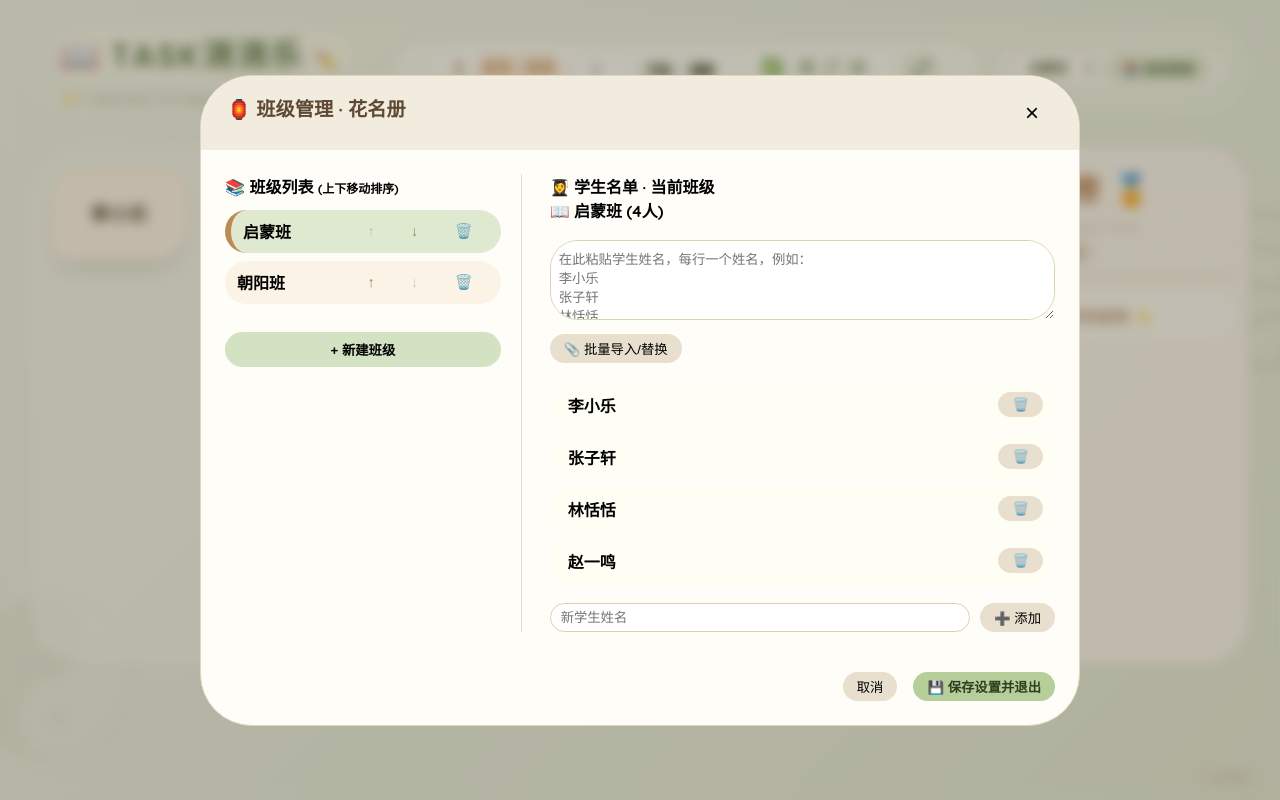
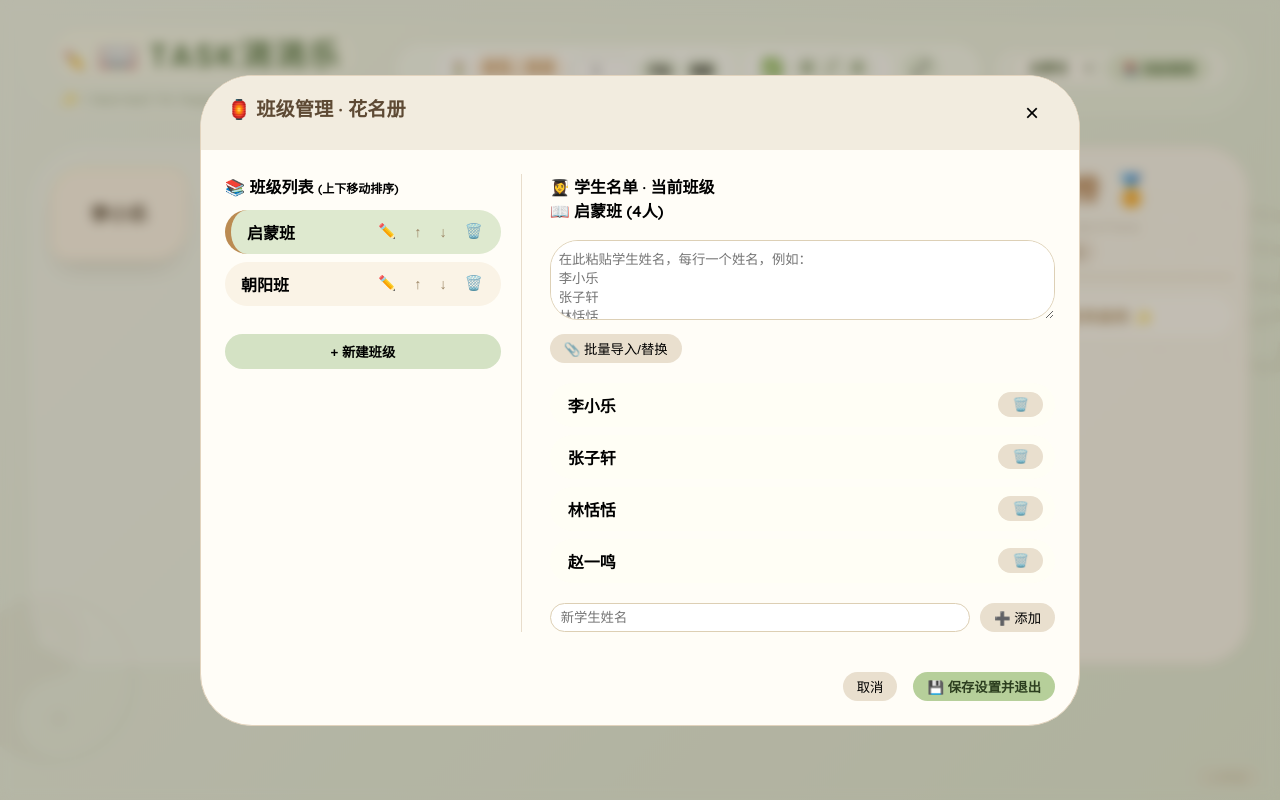
Before and after one commit to yuxiaoqin722-wq/teaching-tools, a plain HTML site: page tools/2taskxiaoxiaole.html in a window 1280 px wide. Both pictures are taken after a click on the button "📚 班级管理". Drawn offline with Linux system fonts and the light colour scheme.

Commit message:
Update 2taskxiaoxiaole.html

```diff
--- a/tools/2taskxiaoxiaole.html
+++ b/tools/2taskxiaoxiaole.html
@@ -83,6 +83,21 @@
             padding: 0 12px 0 6px;
             border-radius: 48px;
         }
+        .edit-title-btn {
+            background: none;
+            border: none;
+            font-size: 1.1rem;
+            cursor: pointer;
+            color: #8aa07a;
+            padding: 0 4px;
+            border-radius: 30px;
+            transition: 0.1s;
+            order: -1;
+        }
+        .edit-title-btn:hover {
+            background: #e0e9d4;
+            transform: scale(0.95);
+        }
         .main-title {
             font-size: 2rem;
             font-weight: 600;
@@ -93,20 +108,6 @@
             transition: 0.1s;
             white-space: nowrap;
         }
-        .edit-title-btn {
-            background: none;
-            border: none;
-            font-size: 1.1rem;
-            cursor: pointer;
-            color: #8aa07a;
-            padding: 0 4px;
-            border-radius: 30px;
-            transition: 0.1s;
-        }
-        .edit-title-btn:hover {
-            background: #e0e9d4;
-            transform: scale(0.95);
-        }
         .subtitle {
             font-size: 0.85rem;
             color: #8aa07a;
@@ -116,7 +117,7 @@
             margin-left: 6px;
         }
 
-        /* 中间功能区：强制一排，不换行 */
+        /* 中间功能区：一排显示 */
         .function-bar {
             flex: 2;
             display: flex;
@@ -167,7 +168,6 @@
             font-family: 'Quicksand', monospace;
             font-size: 0.8rem;
         }
-        /* 更小的开始重置按钮 */
         .small-icon-btn {
             background: #e5efdb;
             border: none;
@@ -182,7 +182,6 @@
         .small-icon-btn:hover {
             background: #d1e0be;
         }
-        /* 完成进度 - 只显示数字 */
         .stats-box {
             display: flex;
             align-items: baseline;
@@ -203,7 +202,6 @@
             border-radius: 48px;
             font-family: monospace;
         }
-        /* 全屏按钮 - 纯图标设计 */
         .fullscreen-icon {
             background: #e5efdb;
             border: none;
@@ -250,7 +248,7 @@
             cursor: pointer;
         }
 
-        /* 游戏面板 (泡泡+英雄榜) 完全保留原样 */
+        /* 游戏面板 */
         .game-panel {
             display: flex;
             flex-wrap: wrap;
@@ -374,7 +372,7 @@
         .rank-list li.second .rank-name { color: #5f8b9c; font-weight: 800; }
         .rank-list li.third .rank-name { color: #cd7a32; font-weight: 800; }
 
-        /* 班级管理弹窗 (保留完整) */
+        /* 班级管理弹窗 */
         .modal {
             display: none;
             position: fixed;
@@ -443,16 +441,30 @@
             font-weight: bold;
             flex: 1;
             cursor: pointer;
+            padding: 2px 4px;
         }
-        .move-btns button, .delete-class {
+        /* 班级操作按钮组 */
+        .class-actions {
+            display: flex;
+            gap: 6px;
+            align-items: center;
+        }
+        .class-actions button {
             background: none;
             border: none;
             font-size: 0.9rem;
             cursor: pointer;
-            margin: 0 2px;
             color: #9b8463;
+            padding: 2px 6px;
+            border-radius: 20px;
+            transition: 0.1s;
         }
-        .delete-class { color: #bc7a5a; }
+        .class-actions button:hover {
+            background: #e8ddcc;
+        }
+        .delete-class {
+            color: #bc7a5a;
+        }
         .new-class-btn {
             margin-top: 20px;
             background: #d4e2c4;
@@ -518,7 +530,6 @@
             100% { opacity: 0; transform: translateX(-50%) translateY(-20px); visibility: hidden;}
         }
         .empty-tip { color: #b6a27e; text-align: center; padding: 20px; }
-        /* 署名固定底层，隶体淡色块 */
         .signature {
             position: fixed;
             bottom: 12px;
@@ -540,18 +551,15 @@
 <body>
 <div class="app-container">
     <div class="header">
-        <!-- 左侧：可编辑任务标题 -->
         <div class="title-section">
             <div class="task-title-wrapper">
+                <button id="editTaskBtn" class="edit-title-btn" title="点击修改任务名称">✏️</button>
                 <span id="taskTitle" class="main-title">📖 TASK消消乐</span>
-                <button id="editTaskBtn" class="edit-title-btn" title="点击修改任务名称">✏️</button>
             </div>
             <div class="subtitle">✨ I learned I'm happy ✨</div>
         </div>
 
-        <!-- 中间功能区：一排显示 -->
         <div class="function-bar">
-            <!-- 倒计时区域 -->
             <div class="timer-box">
                 <span>⏳</span>
                 <div id="timerDisplay">05:00</div>
@@ -561,16 +569,13 @@
                     <button id="resetTimerBtn" class="small-icon-btn">重置</button>
                 </div>
             </div>
-            <!-- 完成进度 - 只显示数字 + 图标 -->
             <div class="stats-box">
                 <span class="stats-icon">✅</span>
                 <span id="completionStats">0 / 0</span>
             </div>
-            <!-- 全屏按钮 - 纯图标重新设计 -->
             <button id="fullscreenBtn" class="fullscreen-icon" title="全屏模式">⤢</button>
         </div>
 
-        <!-- 右侧班级管理 -->
         <div class="class-control">
             <select id="globalClassSelect" class="current-class-select"></select>
             <button id="classManageBtn" class="class-manage-btn">📚 班级管理</button>
@@ -597,7 +602,7 @@
 </div>
 <div class="signature">小琴调</div>
 
-<!-- 班级管理弹窗（完整保留原有结构） -->
+<!-- 班级管理弹窗 -->
 <div id="classModal" class="modal">
     <div class="modal-content">
         <div class="modal-header">
@@ -637,7 +642,6 @@
     let currentClassId = null;
     let eliminatedSet = new Set();
     let rankOrder = [];
-    // 可编辑任务名称存储
     let customTaskName = localStorage.getItem('customTaskName') || "📖 TASK消消乐";
 
     const cheers = [
@@ -679,7 +683,6 @@
         saveData();
     }
 
-    // 更新完成进度数字
     function updateCompletionStats() {
         const curClass = classData.find(c => c.id === currentClassId);
         if (!curClass) {
@@ -752,7 +755,6 @@
         renderClassSelect();
         renderBubblesAndRank();
         updateCompletionStats();
-        // 更新任务标题显示
         document.getElementById('taskTitle').innerHTML = customTaskName;
     }
 
@@ -778,7 +780,7 @@
         };
     }
 
-    // ---------- 倒计时模块（修正精确分钟）----------
+    // 倒计时模块
     let countdownInterval = null;
     let remainingSeconds = 300;
     function updateTimerDisplay() {
@@ -794,7 +796,6 @@
     }
     function startCountdown() {
         stopCountdown();
-        // 从输入框获取分钟，精确转为秒
         let minutesVal = parseFloat(document.getElementById('timerMinutes').value);
         if (isNaN(minutesVal) || minutesVal <= 0) minutesVal = 5;
         remainingSeconds = Math.floor(minutesVal * 60);
@@ -803,7 +804,6 @@
         countdownInterval = setInterval(() => {
             if (remainingSeconds <= 0) {
                 stopCountdown();
-                // 声音提示
                 const utterance = new SpeechSynthesisUtterance("Time is up! 时间到啦");
                 utterance.lang = 'en-US';
                 speechSynthesis.speak(utterance);
@@ -834,7 +834,6 @@
         updateTimerDisplay();
     }
 
-    // 全屏功能（图标重新设计，功能不变）
     function toggleFullscreen() {
         if (!document.fullscreenElement) {
             document.documentElement.requestFullscreen().catch(err => console.log(err));
@@ -843,7 +842,6 @@
         }
     }
 
-    // 任务名称编辑
     function editTaskName() {
         const newName = prompt("请输入任务名称（例如：背诵古诗）", customTaskName.replace(/^📖 /, ''));
         if (newName && newName.trim()) {
@@ -855,41 +853,124 @@
         }
     }
 
-    // ---------- 班级管理弹窗逻辑（完整保留）----------
+    // ---------- 班级管理弹窗逻辑（修改：为每个班级增加编辑按钮）----------
     let currentEditClassId = null;
     let modal = null;
     function openModal() { if (!modal) modal = document.getElementById('classModal'); currentEditClassId = currentClassId; refreshModalClassList(); refreshStudentManagerUI(); modal.style.display = 'flex'; }
     function closeModal() { if(modal) modal.style.display = 'none'; }
+
     function refreshModalClassList() {
         const container = document.getElementById('classListModal');
         container.innerHTML = '';
         classData.forEach((cls, idx) => {
-            const li = document.createElement('li'); li.className = 'class-item';
+            const li = document.createElement('li');
+            li.className = 'class-item';
             if (currentEditClassId === cls.id) li.classList.add('active');
-            const nameSpan = document.createElement('span'); nameSpan.className = 'class-name'; nameSpan.innerText = cls.name;
+
+            // 班级名称显示区域（支持双击编辑）
+            const nameSpan = document.createElement('span');
+            nameSpan.className = 'class-name';
+            nameSpan.innerText = cls.name;
             nameSpan.ondblclick = (e) => { e.stopPropagation(); inlineEditClassname(cls.id, nameSpan); };
-            const moveDiv = document.createElement('div'); moveDiv.className = 'move-btns';
-            moveDiv.innerHTML = `<button class="move-up" ${idx===0?'disabled style="opacity:0.4;"':''}>↑</button>
-                                 <button class="move-down" ${idx===classData.length-1?'disabled style="opacity:0.4;"':''}>↓</button>
-                                 <button class="delete-class">🗑️</button>`;
-            const upBtn = moveDiv.querySelector('.move-up'); if(upBtn && idx!==0) upBtn.onclick = (e) => { e.stopPropagation(); moveClass(idx, -1); };
-            const downBtn = moveDiv.querySelector('.move-down'); if(downBtn && idx!==classData.length-1) downBtn.onclick = (e) => { e.stopPropagation(); moveClass(idx, 1); };
-            const delBtn = moveDiv.querySelector('.delete-class'); delBtn.onclick = (e) => { e.stopPropagation(); deleteClassById(cls.id); };
-            li.appendChild(nameSpan); li.appendChild(moveDiv);
-            li.onclick = (e) => { if(e.target.tagName === 'BUTTON') return; currentEditClassId = cls.id; refreshModalClassList(); refreshStudentManagerUI(); };
+
+            // 操作按钮组：编辑按钮 + 上下移动 + 删除
+            const actionsDiv = document.createElement('div');
+            actionsDiv.className = 'class-actions';
+
+            // 编辑按钮（铅笔图标）
+            const editBtn = document.createElement('button');
+            editBtn.innerHTML = '✏️';
+            editBtn.title = '编辑班级名称';
+            editBtn.onclick = (e) => {
+                e.stopPropagation();
+                // 直接调用编辑功能，使用当前显示的名称
+                inlineEditClassname(cls.id, nameSpan);
+            };
+
+            const upBtn = document.createElement('button');
+            upBtn.innerHTML = '↑';
+            upBtn.title = '上移';
+            if (idx === 0) upBtn.disabled = true;
+            else upBtn.onclick = (e) => { e.stopPropagation(); moveClass(idx, -1); };
+
+            const downBtn = document.createElement('button');
+            downBtn.innerHTML = '↓';
+            downBtn.title = '下移';
+            if (idx === classData.length-1) downBtn.disabled = true;
+            else downBtn.onclick = (e) => { e.stopPropagation(); moveClass(idx, 1); };
+
+            const delBtn = document.createElement('button');
+            delBtn.innerHTML = '🗑️';
+            delBtn.title = '删除班级';
+            delBtn.className = 'delete-class';
+            delBtn.onclick = (e) => { e.stopPropagation(); deleteClassById(cls.id); };
+
+            actionsDiv.appendChild(editBtn);
+            actionsDiv.appendChild(upBtn);
+            actionsDiv.appendChild(downBtn);
+            actionsDiv.appendChild(delBtn);
+
+            li.appendChild(nameSpan);
+            li.appendChild(actionsDiv);
+
+            li.onclick = (e) => {
+                if(e.target.tagName === 'BUTTON') return;
+                currentEditClassId = cls.id;
+                refreshModalClassList();
+                refreshStudentManagerUI();
+            };
             container.appendChild(li);
         });
         if(!classData.length) container.innerHTML = '<div class="empty-tip">暂无班级，点击新建</div>';
     }
+
     function inlineEditClassname(classId, spanElement) {
-        const cls = classData.find(c=>c.id===classId); if(!cls) return;
-        const input = document.createElement('input'); input.value = cls.name; input.className = 'inline-input';
-        spanElement.innerText = ''; spanElement.appendChild(input); input.focus();
-        const save = () => { const newName = input.value.trim(); if(newName) cls.name = newName; if(currentClassId === classId) renderClassSelect(); refreshModalClassList(); };
-        input.addEventListener('blur', save); input.addEventListener('keypress', (e) => { if(e.key === 'Enter') input.blur(); });
+        const cls = classData.find(c=>c.id===classId);
+        if(!cls) return;
+        const input = document.createElement('input');
+        input.value = cls.name;
+        input.className = 'inline-input';
+        spanElement.innerText = '';
+        spanElement.appendChild(input);
+        input.focus();
+        const save = () => {
+            const newName = input.value.trim();
+            if(newName) cls.name = newName;
+            if(currentClassId === classId) renderClassSelect();
+            refreshModalClassList();
+        };
+        input.addEventListener('blur', save);
+        input.addEventListener('keypress', (e) => { if(e.key === 'Enter') input.blur(); });
     }
-    function moveClass(index, direction) { let newIdx = index+direction; if(newIdx<0||newIdx>=classData.length) return; [classData[index], classData[newIdx]] = [classData[newIdx], classData[index]]; if(currentEditClassId === classData[index].id) currentEditClassId = classData[newIdx].id; else if(currentEditClassId === classData[newIdx].id) currentEditClassId = classData[index].id; refreshModalClassList(); refreshStudentManagerUI(); }
-    function deleteClassById(classId) { if(classData.length===1) { alert("至少保留一个班级"); return; } const idx = classData.findIndex(c=>c.id===classId); if(idx!==-1){ classData.splice(idx,1); if(currentEditClassId === classId) currentEditClassId = classData[0]?.id||null; if(currentClassId === classId){ currentClassId = classData[0]?.id||null; eliminatedSet.clear(); rankOrder = []; } refreshModalClassList(); refreshStudentManagerUI(); renderClassSelect(); refreshFullUI(); } }
+
+    function moveClass(index, direction) {
+        let newIdx = index+direction;
+        if(newIdx<0||newIdx>=classData.length) return;
+        [classData[index], classData[newIdx]] = [classData[newIdx], classData[index]];
+        if(currentEditClassId === classData[index].id) currentEditClassId = classData[newIdx].id;
+        else if(currentEditClassId === classData[newIdx].id) currentEditClassId = classData[index].id;
+        refreshModalClassList();
+        refreshStudentManagerUI();
+    }
+
+    function deleteClassById(classId) {
+        if(classData.length===1) { alert("至少保留一个班级"); return; }
+        const idx = classData.findIndex(c=>c.id===classId);
+        if(idx!==-1){
+            classData.splice(idx,1);
+            if(currentEditClassId === classId) currentEditClassId = classData[0]?.id||null;
+            if(currentClassId === classId){
+                currentClassId = classData[0]?.id||null;
+                eliminatedSet.clear();
+                rankOrder = [];
+            }
+            refreshModalClassList();
+            refreshStudentManagerUI();
+            renderClassSelect();
+            refreshFullUI();
+        }
+    }
+
     function refreshStudentManagerUI() {
         const container = document.getElementById('studentListModalContainer');
         const titleSpan = document.getElementById('currentClassNameDisplay');
@@ -907,6 +988,7 @@
         });
         if(cls.students.length===0) container.innerHTML = '<div class="empty-tip">暂无学生，可批量导入或添加</div>';
     }
+
     function inlineEditStudent(classId, studentIdx, spanElement) {
         const cls = classData.find(c=>c.id===classId); if(!cls) return;
         const input = document.createElement('input'); input.value = cls.students[studentIdx]; input.className = 'inline-input';
@@ -914,6 +996,7 @@
         const save = () => { let newVal = input.value.trim(); if(newVal) cls.students[studentIdx] = newVal; refreshStudentManagerUI(); };
         input.addEventListener('blur', save); input.addEventListener('keypress', (e) => { if(e.key === 'Enter') input.blur(); });
     }
+
     function batchImport() { if(!currentEditClassId) return; const raw = document.getElementById('batchNamesInput').value; if(!raw.trim()) return; const lines = raw.split(/\r?\n/).filter(l=>l.trim()); if(lines.length){ const cls = classData.find(c=>c.id===currentEditClassId); if(cls){ cls.students = lines.map(l=>l.trim()); refreshStudentManagerUI(); document.getElementById('batchNamesInput').value = ''; } } }
     function addSingleStudent() { if(!currentEditClassId) return; const input = document.getElementById('newStudentName'); const name = input.value.trim(); if(name){ const cls = classData.find(c=>c.id===currentEditClassId); if(cls) { cls.students.push(name); refreshStudentManagerUI(); input.value=''; } } }
     function saveAndExit() { if(currentClassId){ const curExists = classData.find(c=>c.id===currentClassId); if(curExists){ eliminatedSet.clear(); rankOrder = []; } else if(classData.length){ currentClassId = classData[0].id; eliminatedSet.clear(); rankOrder = []; } } saveData(); refreshFullUI(); closeModal(); }
@@ -928,6 +1011,7 @@
         document.getElementById('resetTimerBtn').onclick = resetTimer;
         document.getElementById('fullscreenBtn').onclick = toggleFullscreen;
         document.getElementById('editTaskBtn').onclick = editTaskName;
+        document.getElementById('taskTitle').ondblclick = editTaskName;
         document.getElementById('classManageBtn').onclick = openModal;
         document.getElementById('closeModalBtn').onclick = closeModal;
         document.getElementById('cancelModalBtn').onclick = closeModal;
```
